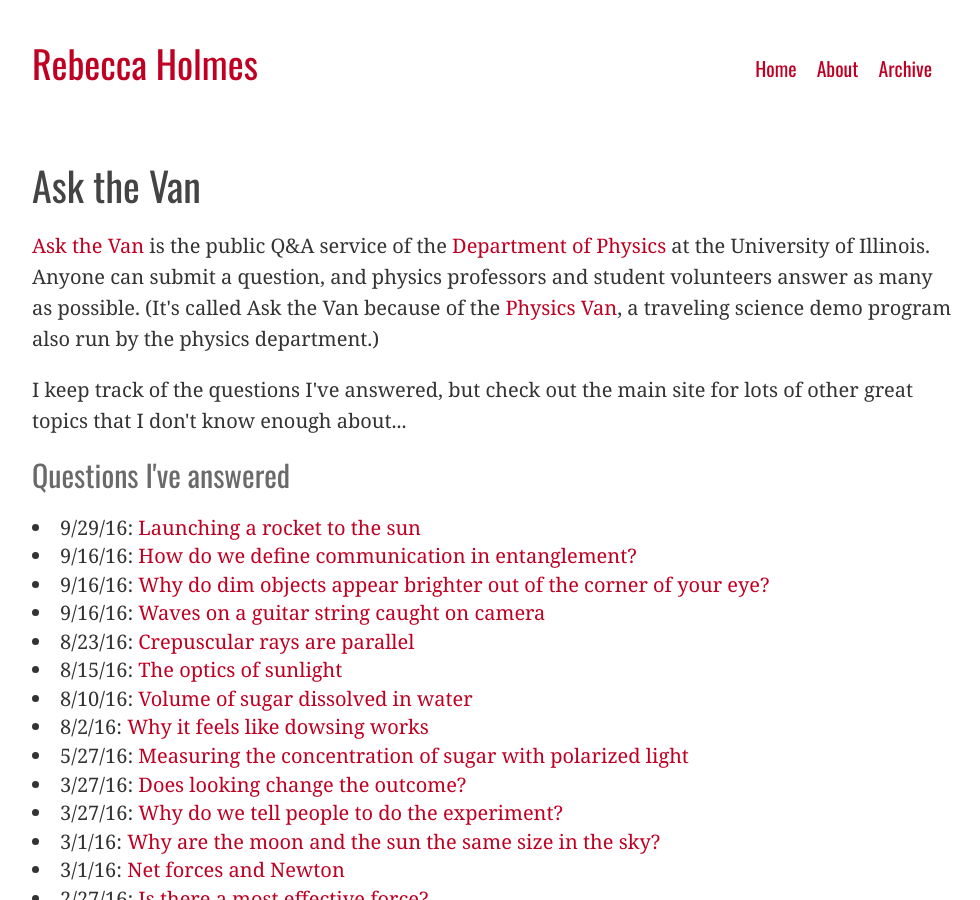
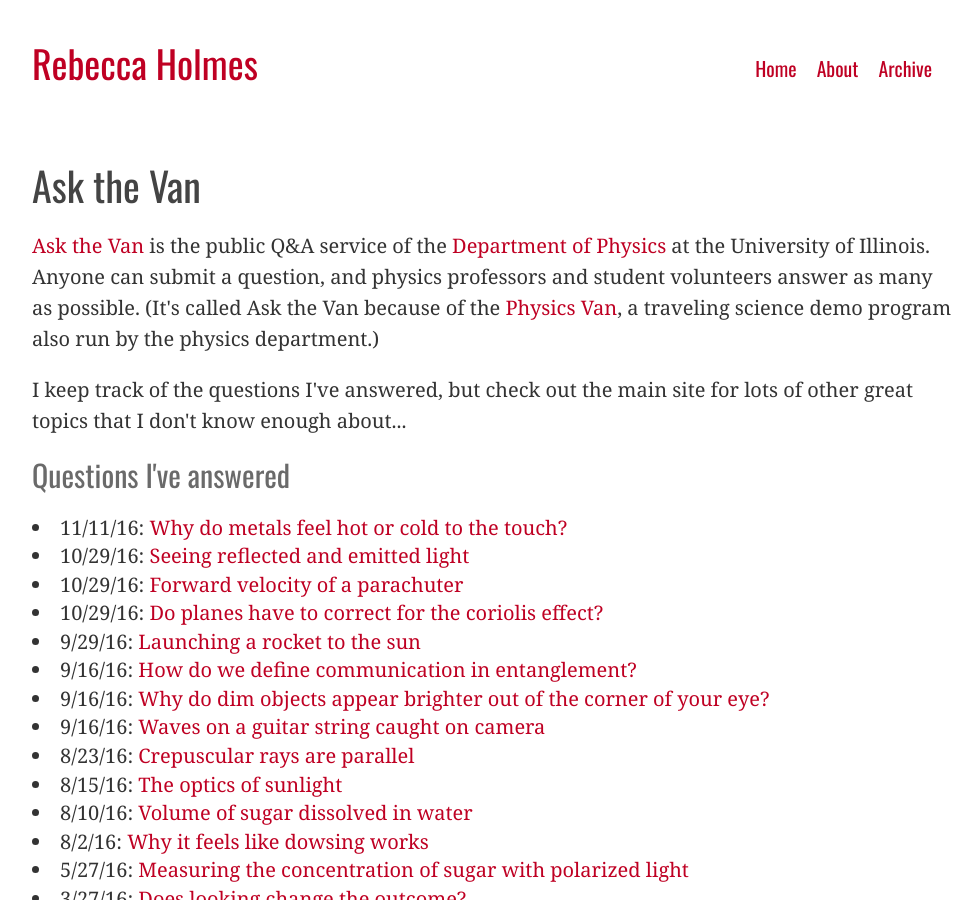
Before and after one commit to piscisvolans/piscisvolans.github.io, a Jekyll site: the page built from askthevan.html, in a window 1280 px wide and 900 px high. Shown: the whole window, without its empty margins (148-1128 px from the left). Built offline with Jekyll 4.4.1, drawn with Linux system fonts in a browser that asks for light colours; nearby versions of some CDN libraries; some web fonts are replaced; comment, search, counter and statistics services are not loaded.

Commit message:
Update list of Ask the Van questions

```diff
--- a/_data/askthevan.yml
+++ b/_data/askthevan.yml
@@ -157,3 +157,15 @@
 - title: Launching a rocket to the sun
   url: http://ift.tt/2d0d97o
   date: September 29, 2016 at 11:01PM
+- title: Do planes have to correct for the coriolis effect?
+  url: http://ift.tt/2eHnAAz
+  date: October 29, 2016 at 04:51PM
+- title: Forward velocity of a parachuter
+  url: http://ift.tt/2eZgBBr
+  date: October 29, 2016 at 04:52PM
+- title: Seeing reflected and emitted light
+  url: http://ift.tt/2emGfPd
+  date: October 29, 2016 at 04:53PM
+- title: Why do metals feel hot or cold to the touch?
+  url: http://van.physics.illinois.edu/qa/listing.php?id=44029&t=why-do-metals-feel-cold-or-hot-to-the-touch
+  date: November 11, 2016
```
